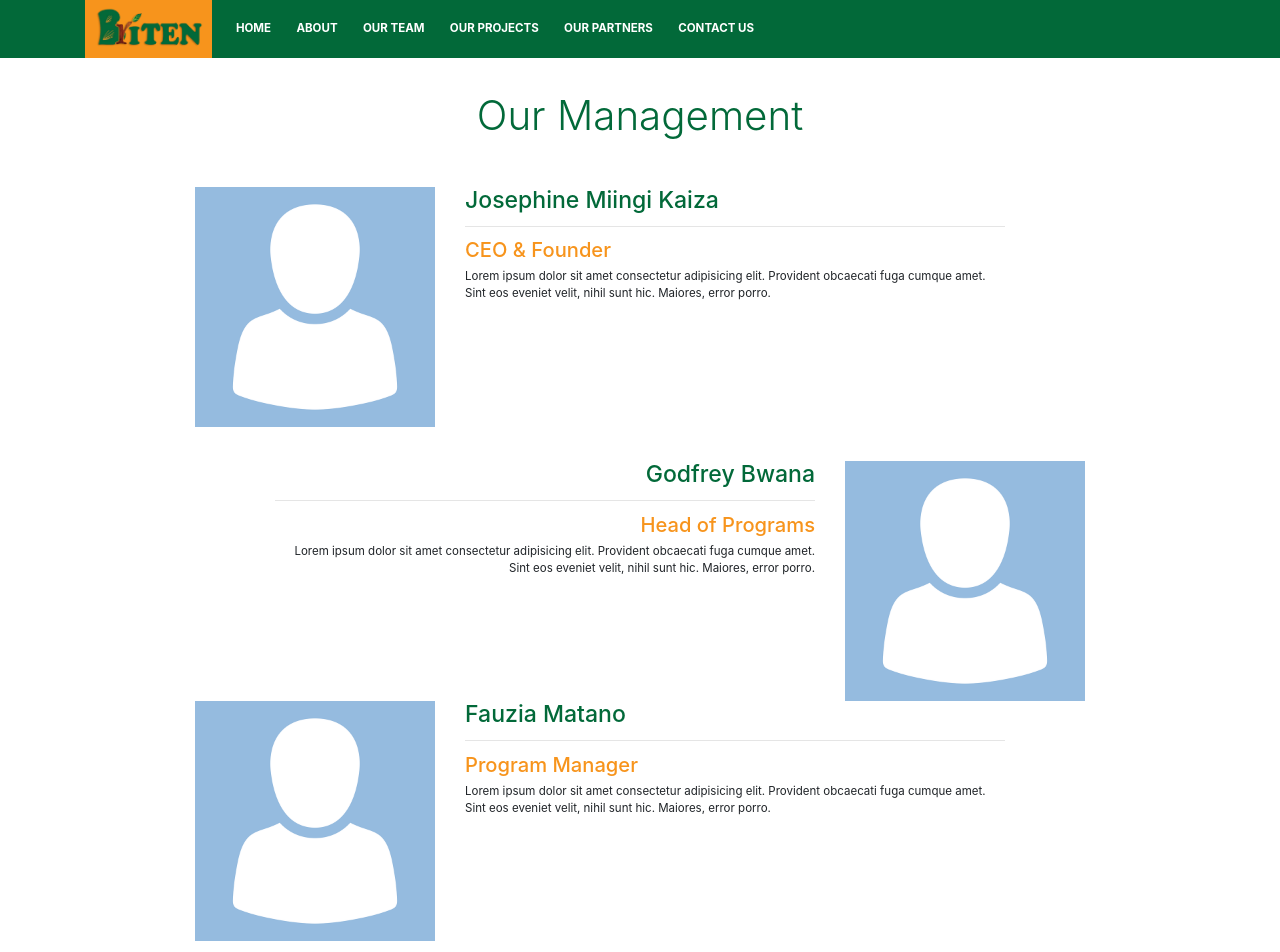
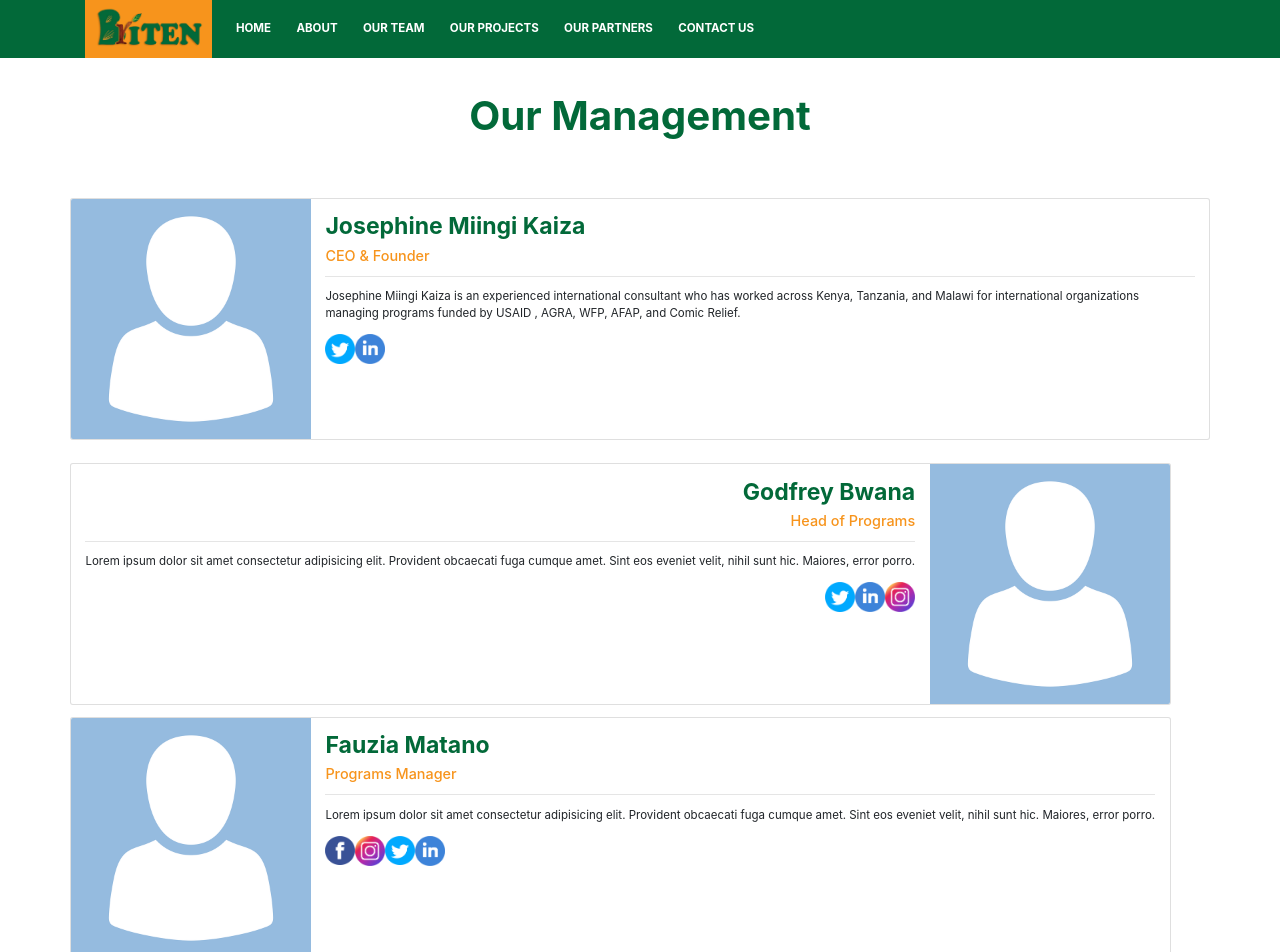
Before and after one commit to nate-brytec/b-web, a Nuxt app: page /team in a window 1280 px wide. Shown: the top 952 px of the page. Built offline with nearby package versions, Linux system fonts and the light colour scheme.

Commit message:
More fixes

```diff
--- a/layouts/default.vue
+++ b/layouts/default.vue
@@ -14,6 +14,17 @@ html {
     Roboto, "Helvetica Neue", Arial, sans-serif;
   font-size: 0.72rem;
 }
+.green {
+  color: #026939;
+  font-weight: bold;
+}
+.orange {
+  color: #f7941c !important;
+}
+
+.no-bold {
+  font-weight: normal;
+}
 </style>
 
 <script>
--- a/pages/index.vue
+++ b/pages/index.vue
@@ -138,13 +138,6 @@ export default {
 .white {
   color: #fafafa;
 }
-.green {
-  color: #026939;
-  font-weight: bold;
-}
-.orange {
-  color: #f7941c !important;
-}
 
 .list-heading {
   background-color: #026939;
@@ -175,5 +168,8 @@ export default {
 
 .uppercase {
   text-transform: uppercase;
+  font-size: 2rem;
+  font-weight: bolder;
+  text-shadow: -2px 2px 4px #444;
 }
 </style>
--- a/pages/partners.vue
+++ b/pages/partners.vue
@@ -1,6 +1,20 @@
 <template>
   <div>
     <b-row>
+      <div>
+        <b-row class="text-right">
+          <b-col sm="12" md="7">
+            <h2 class="display-5 green">AGRA</h2>
+            <hr />
+            <h3 class="orange">Donor</h3>
+            <p>AGRA exists to fulfill the vision that Africa can feed itself and the world—transforming agriculture from a solitary struggle to survive to a business that thrives. News from our blog Seed producers schooled on hybrid maize seeds.</p>
+          </b-col>
+          <b-col sm="12" md="4" class="text-left">
+            <b-img class="team" src="../static/img/partners/agra.png" fluid alt="Fluid image"></b-img>
+          </b-col>
+        </b-row>
+      </div>
+
       <div>
         <b-row class="mb-5">
           <b-col sm="12" md="4" class="text-right">
@@ -11,20 +25,6 @@
             <hr />
             <h3 class="orange">Donor</h3>
             <p>The Agriculture Markets Development Trust (AMDT) has been established by the Governments of Denmark, Government of Ireland, Government of Sweden and the Government of Switzerland.The Trust has been established as a long term facility to address challenges experienced in past markets developing initiatives in Tanzania.</p>
-          </b-col>
-        </b-row>
-      </div>
-
-      <div>
-        <b-row class="text-right">
-          <b-col sm="12" md="7">
-            <h2 class="display-5 green">AGRA</h2>
-            <hr />
-            <h3 class="orange">Donor</h3>
-            <p>AGRA exists to fulfill the vision that Africa can feed itself and the world—transforming agriculture from a solitary struggle to survive to a business that thrives. News from our blog Seed producers schooled on hybrid maize seeds.</p>
-          </b-col>
-          <b-col sm="12" md="4" class="text-left">
-            <b-img class="team" src="../static/img/partners/agra.png" fluid alt="Fluid image"></b-img>
           </b-col>
         </b-row>
       </div>
@@ -59,14 +59,6 @@ export default {};
   font-size: 2rem;
 }
 
-.green {
-  color: #026939;
-}
-
-.orange {
-  color: #f7941c;
-}
-
 .team {
   height: 30vh !important;
 }
--- a/pages/projects.vue
+++ b/pages/projects.vue
@@ -0,0 +1,55 @@
+<template>
+  <div>
+    <div>
+      <b-row class="project">
+        <b-col sm="12" md="4" class="text-right">
+          <b-img src="../static/img/maize.jpg" fluid class="project-img pr-3"></b-img>
+        </b-col>
+        <b-col sm="12" md="8" class="mt-2">
+          <h2 class="green no-bold">IHEMI-LUDEWA</h2>
+          <h3 class="orange no-bold sub">PiATA-TIJA Tanzania</h3>
+          <hr />
+          <p>The aim of this project is to support and promote smallholder agriculture transformation from subsistence to commercialized modern farming and agri-business for economic growth and poverty reductionwill support and promote smallholder agriculture transformation from subsistence to commercialized modern farming and agri-business for economic growth and poverty reduction.</p>
+          <b-button pill variant="info">Read more...</b-button>
+        </b-col>
+      </b-row>
+    </div>
+    <div class="mt-5">
+      <b-row class="project">
+        <b-col sm="12" md="4" class="text-right">
+          <b-img src="../static/img/beans.jpeg" fluid class="project-img pr-3"></b-img>
+        </b-col>
+        <b-col sm="12" md="8" class="mt-2">
+          <h2 class="green no-bold">SUKA</h2>
+          <h3 class="orange no-bold sub">PiATA-TIJA Tanzania</h3>
+          <hr />
+          <p>
+            Increase Staple Crop Productivity for Smallholder Farmers, Strengthen and expand access to output markets, increase capacity of small holder farming households and agricultural systems to better prepare for and adapt to shocks and stresses and Strengthen capacity for farmer organizations and other focus agricultural value chain actor.
+          </p>
+          <b-button pill variant="info">Read more...</b-button>
+        </b-col>
+      </b-row>
+    </div>
+  </div>
+</template>
+
+<script>
+export default {};
+</script>
+
+<style>
+.project {
+  border-radius: 1rem;
+  box-shadow: 2px 2px 8px #dadada;
+}
+
+.sub {
+  font-size: 1.3rem;
+}
+
+.project-img {
+  height: 17rem;
+  border-top-left-radius: 1rem;
+  border-bottom-left-radius: 1rem;
+}
+</style>
--- a/pages/team.vue
+++ b/pages/team.vue
@@ -5,38 +5,66 @@
         <p class="display-4 green text-center">Our Management</p>
       </b-col>
     </b-row>
-    <b-row class="mb-5">
-      <b-col sm="12" md="4" class="text-right">
-        <b-img class="team" src="../static/img/placeholder.png" fluid alt="Fluid image"></b-img>
-      </b-col>
-      <b-col sm="12" md="6">
-        <h2 class="display-5 green">Josephine Miingi Kaiza</h2>
-        <hr />
-        <h3 class="orange">CEO & Founder</h3>
-        <p>Lorem ipsum dolor sit amet consectetur adipisicing elit. Provident obcaecati fuga cumque amet. Sint eos eveniet velit, nihil sunt hic. Maiores, error porro.</p>
-      </b-col>
-    </b-row>
-    <b-row class="text-right">
-      <b-col sm="12" md="6" offset-md="2">
-        <h2 class="display-5 green">Godfrey Bwana</h2>
-        <hr />
-        <h3 class="orange">Head of Programs</h3>
-        <p>Lorem ipsum dolor sit amet consectetur adipisicing elit. Provident obcaecati fuga cumque amet. Sint eos eveniet velit, nihil sunt hic. Maiores, error porro.</p>
-      </b-col>
-      <b-col sm="12" md="4" class="text-left">
-        <b-img class="team" src="../static/img/placeholder.png" fluid alt="Fluid image"></b-img>
-      </b-col>
-    </b-row>
-    <b-row class="mb-5">
-      <b-col sm="12" md="4" class="text-right">
-        <b-img class="team" src="../static/img/placeholder.png" fluid alt="Fluid image"></b-img>
-      </b-col>
-      <b-col sm="12" md="6">
-        <h2 class="display-5 green">Fauzia Matano</h2>
-        <hr />
-        <h3 class="orange">Program Manager</h3>
-        <p>Lorem ipsum dolor sit amet consectetur adipisicing elit. Provident obcaecati fuga cumque amet. Sint eos eveniet velit, nihil sunt hic. Maiores, error porro.</p>
-      </b-col>
+    <b-row>
+      <div class="mt-3">
+        <b-card img-src="../static/img/placeholder.png" img-alt="Card image" img-left>
+          <b-card-text>
+            <h2 class="display-5 green">Josephine Miingi Kaiza</h2>
+            <h5 class="orange">CEO & Founder</h5>
+            <hr />
+            <p>Josephine Miingi Kaiza is an experienced international consultant who has worked across Kenya, Tanzania, and Malawi for international organizations managing programs funded by USAID , AGRA, WFP, AFAP, and Comic Relief.</p>
+            <div class="social-links">
+              <b-link to="www.twitter.com">
+                <b-img width="30" src="../static/icons/social/twitter.png" fluid alt="Instagram"></b-img>
+              </b-link>
+              <b-link to="www.twitter.com">
+                <b-img width="30" src="../static/icons/social/linkedin.png" fluid alt="Instagram"></b-img>
+              </b-link>
+            </div>
+          </b-card-text>
+        </b-card>
+      </div>
+
+      <div class="mt-3">
+        <b-card img-src="../static/img/placeholder.png" img-alt="Card image" img-right class="mt-3">
+          <b-card-text class="text-right">
+            <h2 class="display-5 green">Godfrey Bwana</h2>
+            <h5 class="orange">Head of Programs</h5>
+            <hr />
+            <p>Lorem ipsum dolor sit amet consectetur adipisicing elit. Provident obcaecati fuga cumque amet. Sint eos eveniet velit, nihil sunt hic. Maiores, error porro.</p>
+            <div class="social-links">
+              <b-link href="www.twitter.com">
+                <b-img width="30" src="../static/icons/social/twitter.png" fluid alt="Twitter"></b-img>
+              </b-link>
+              <b-link href="www.twitter.com">
+                <b-img width="30" src="../static/icons/social/linkedin.png" fluid alt="LinkedIN"></b-img>
+              </b-link>
+              <b-link href="www.twitter.com">
+                <b-img width="30" src="../static/icons/social/instagram.png" fluid alt="Instagram"></b-img>
+              </b-link>
+            </div>
+          </b-card-text>
+        </b-card>
+      </div>
+
+      <div>
+        <b-card img-src="../static/img/placeholder.png" img-alt="Card image" img-left class="mt-3">
+          <b-card-text>
+            <h2 class="display-5 green">Fauzia Matano</h2>
+            <h5 class="orange">Programs Manager</h5>
+            <hr />
+            <p>Lorem ipsum dolor sit amet consectetur adipisicing elit. Provident obcaecati fuga cumque amet. Sint eos eveniet velit, nihil sunt hic. Maiores, error porro.</p>
+            <div class="social-links">
+              <b-link to="www.twitter.com">
+                <b-img width="30" src="../static/icons/social/facebook.png" fluid alt="Instagram"></b-img>
+                <b-img width="30" src="../static/icons/social/instagram.png" fluid alt="Instagram"></b-img>
+                <b-img width="30" src="../static/icons/social/twitter.png" fluid alt="Instagram"></b-img>
+                <b-img width="30" src="../static/icons/social/linkedin.png" fluid alt="Instagram"></b-img>
+              </b-link>
+            </div>
+          </b-card-text>
+        </b-card>
+      </div>
     </b-row>
   </div>
 </template>
@@ -58,7 +86,10 @@ export default {};
   color: #f7941c;
 }
 
-.team {
+.card-img-left {
+  height: 30vh !important;
+}
+.card-img-right {
   height: 30vh !important;
 }
 </style>
```
Also changed, not shown: static/img/beans.jpeg (added), static/img/maize.jpg (added).
